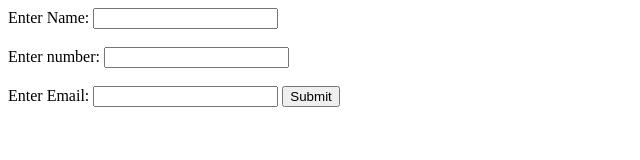
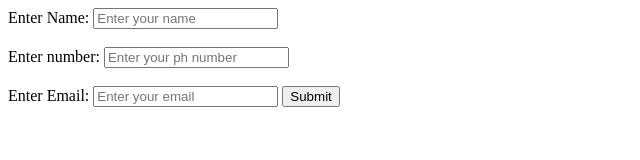
Before and after one commit to Adarshsingh7294/repo1, a plain HTML site: page index.html in a window 1280 px wide. Shown: the whole page, without its empty margins (0-640 px from the left). Drawn offline with Linux system fonts and the light colour scheme.

Commit message:
second headline

```diff
--- a/index.html
+++ b/index.html
@@ -9,11 +9,11 @@
 <body>
     <form>
         <label for="name">Enter Name:</label>
-        <input type="text" id="name"><br><br>
+        <input type="text" placeholder="Enter your name" id="name"><br><br>
         <label for="ph">Enter number:</label>
-        <input type="number" id="ph"><br><br>
+        <input type="number" placeholder="Enter your ph number" id="ph"><br><br>
         <label for="email">Enter Email:</label>
-        <input type="email" id="email">
+        <input type="email" placeholder="Enter your email" id="email">
         <button>Submit</button>
 
     </form>
```
